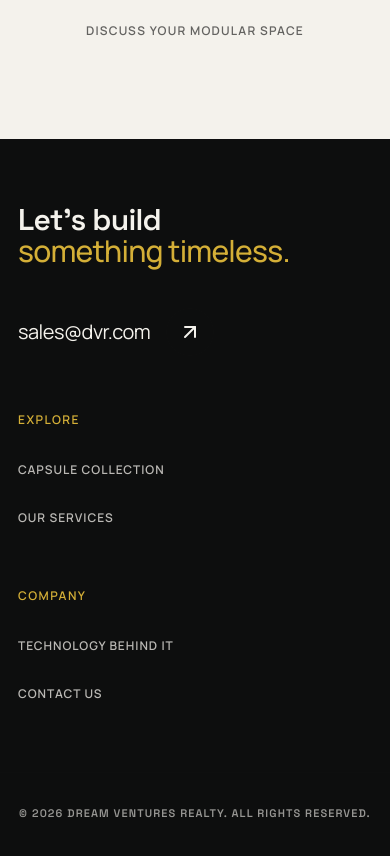
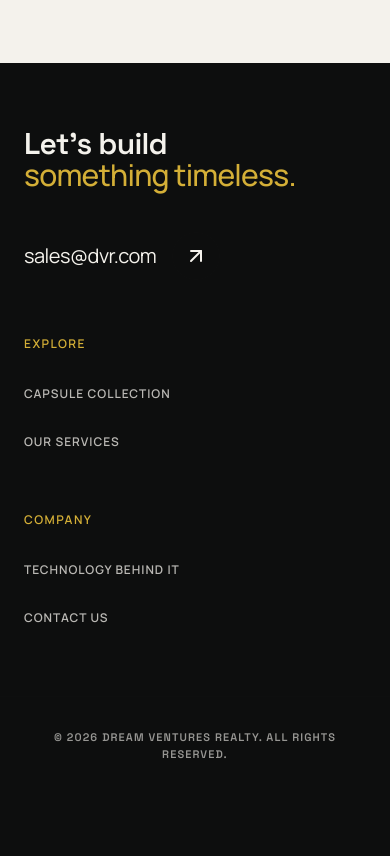
Before and after one commit to somilagrawal52/modular-design, a React (Vite) app: page /work in a window 390 px wide. Shown: the part 7640-8496 px from the top of the page. After the commit the page ends 8444 px from the top, so only its background shows below. Built offline with nearby package versions, Linux system fonts and the light colour scheme; no server answers.

Commit message:
improved mobile view

```diff
--- a/src/components/Navbar.tsx
+++ b/src/components/Navbar.tsx
@@ -39,7 +39,7 @@ export default function Navbar() {
   ];
 
   return (
-    <nav className="fixed top-0 left-0 w-full z-[999] px-4 sm:px-6 lg:px-10 xl:px-16 py-3 md:py-4 flex justify-between items-center bg-ink/80 backdrop-blur-xl border-b border-white/10">
+    <nav className="site-nav-shell fixed top-0 left-0 w-full z-[999] px-4 sm:px-6 lg:px-10 xl:px-16 py-3 md:py-4 flex justify-between items-center bg-ink/80 backdrop-blur-xl border-b border-white/10">
       <Link to="/" onClick={() => setIsOpen(false)}>
         <Magnetic>
           <motion.div
--- a/src/components/home/Hero.tsx
+++ b/src/components/home/Hero.tsx
@@ -54,7 +54,7 @@ export default function Hero() {
       </motion.div>
 
       <div className="relative z-20 w-full text-center px-5 sm:px-8 pt-20">
-        <motion.div className="w-full" style={{ transform }}>
+        <motion.div className="w-full mobile-no-hover" style={{ transform }}>
           <Reveal delay={0.2}>
             <div
               className={
--- a/src/index.css
+++ b/src/index.css
@@ -38,7 +38,7 @@
   --content-max: 77.5rem;
   --text-max: 45rem;
   --layout-max: var(--content-max);
-  --layout-gutter: clamp(1.125rem, 4vw, 3.5rem);
+  --layout-gutter: 1.25rem;
   --section-space: clamp(4rem, 8vw, 7.5rem);
   --section-space-compact: clamp(3.5rem, 6vw, 6rem);
   --type-display: clamp(2.75rem, 5.2vw, 4rem);
@@ -46,6 +46,18 @@
   --type-section: clamp(1.875rem, 2.8vw, 3.25rem);
   --type-card: clamp(1.375rem, 1.9vw, 1.75rem);
   --type-body-large: clamp(1.0625rem, 1.25vw, 1.25rem);
+}
+
+@media (min-width: 390px) and (max-width: 479px) {
+  :root { --layout-gutter: 1.5rem; }
+}
+
+@media (min-width: 480px) and (max-width: 767px) {
+  :root { --layout-gutter: clamp(1.5rem, 4vw, 1.75rem); }
+}
+
+@media (min-width: 768px) {
+  :root { --layout-gutter: clamp(1.125rem, 4vw, 3.5rem); }
 }
 
 @layer base {
@@ -80,6 +92,18 @@
     max-width: calc(var(--content-max) + (var(--layout-gutter) * 2));
     margin-inline: auto;
     padding-inline: var(--layout-gutter);
+  }
+
+  @media (max-width: 767px) {
+    .site-container {
+      padding-inline-start: max(var(--layout-gutter), env(safe-area-inset-left));
+      padding-inline-end: max(var(--layout-gutter), env(safe-area-inset-right));
+    }
+
+    .site-nav-shell {
+      padding-inline-start: max(1rem, env(safe-area-inset-left));
+      padding-inline-end: max(1rem, env(safe-area-inset-right));
+    }
   }
 
   .section-space {
@@ -198,7 +222,7 @@
   }
 
   /* Motion hover states are desktop-only; keep tap feedback on touch devices. */
-  @media (hover: none), (pointer: coarse) {
+  @media (max-width: 767px), (hover: none), (pointer: coarse) {
     .mobile-no-hover {
       transform: none !important;
     }
```
